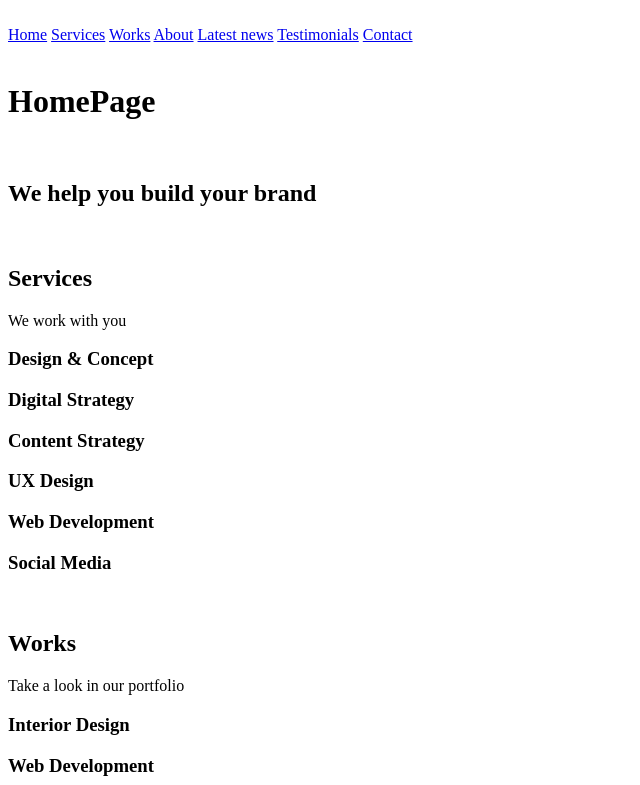
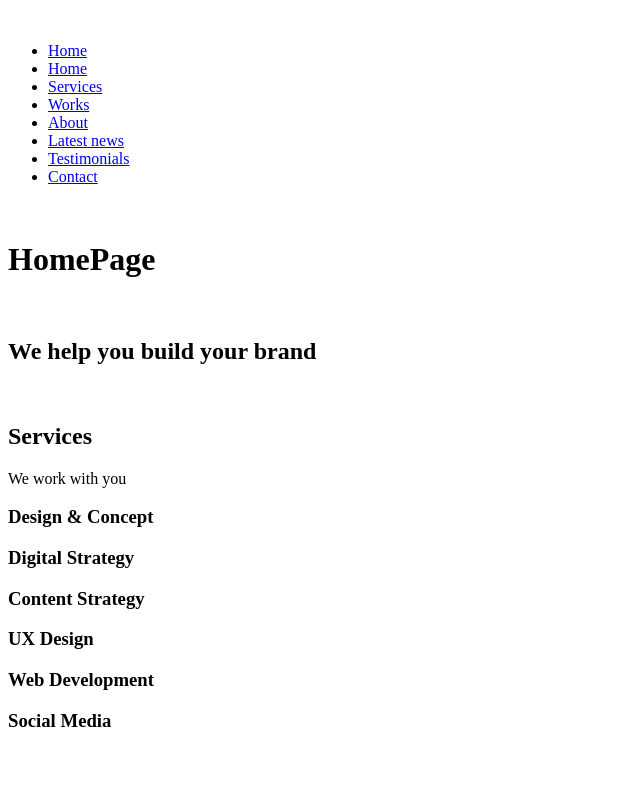
Before and after one commit to Linda-Gift/alx-frontend, a plain HTML site: page 0x00-html_advanced/20-index.html in a window 1280 px wide. Shown: the top 785 px of the page, without its empty margins (0-640 px from the left). Drawn offline with Linux system fonts and the light colour scheme.

Commit message:
Update 20-index.html

```diff
--- a/0x00-html_advanced/20-index.html
+++ b/0x00-html_advanced/20-index.html
@@ -18,13 +18,16 @@
             <a href="/"></a>
         </div>
             <nav>
-                    <a href="/" target="_self">Home</a>
-                    <a href="Services">Services</a>
-                    <a href="Works">Works</a>
-                    <a href="About">About</a>
-                    <a href="Latest_news">Latest news</a>
-                    <a href="Testimonials">Testimonials</a>
-                    <a href="Contact">Contact</a>
+                <ul>
+                <li><a href="/" target="_self">Home</a></li>
+                <li><a href="/">Home</a></li>
+                <li><a href="#services">Services</a></li>
+                <li><a href="#works">Works</a></li>
+                <li><a href="#about">About</a></li>
+                <li><a href="#latest_news">Latest news</a></li>
+                <li><a href="#testimonials">Testimonials</a></li>
+                <li><a href="#contact">Contact</a></li>
+          </ul>
             </nav>
         </div>
         </header>
```
